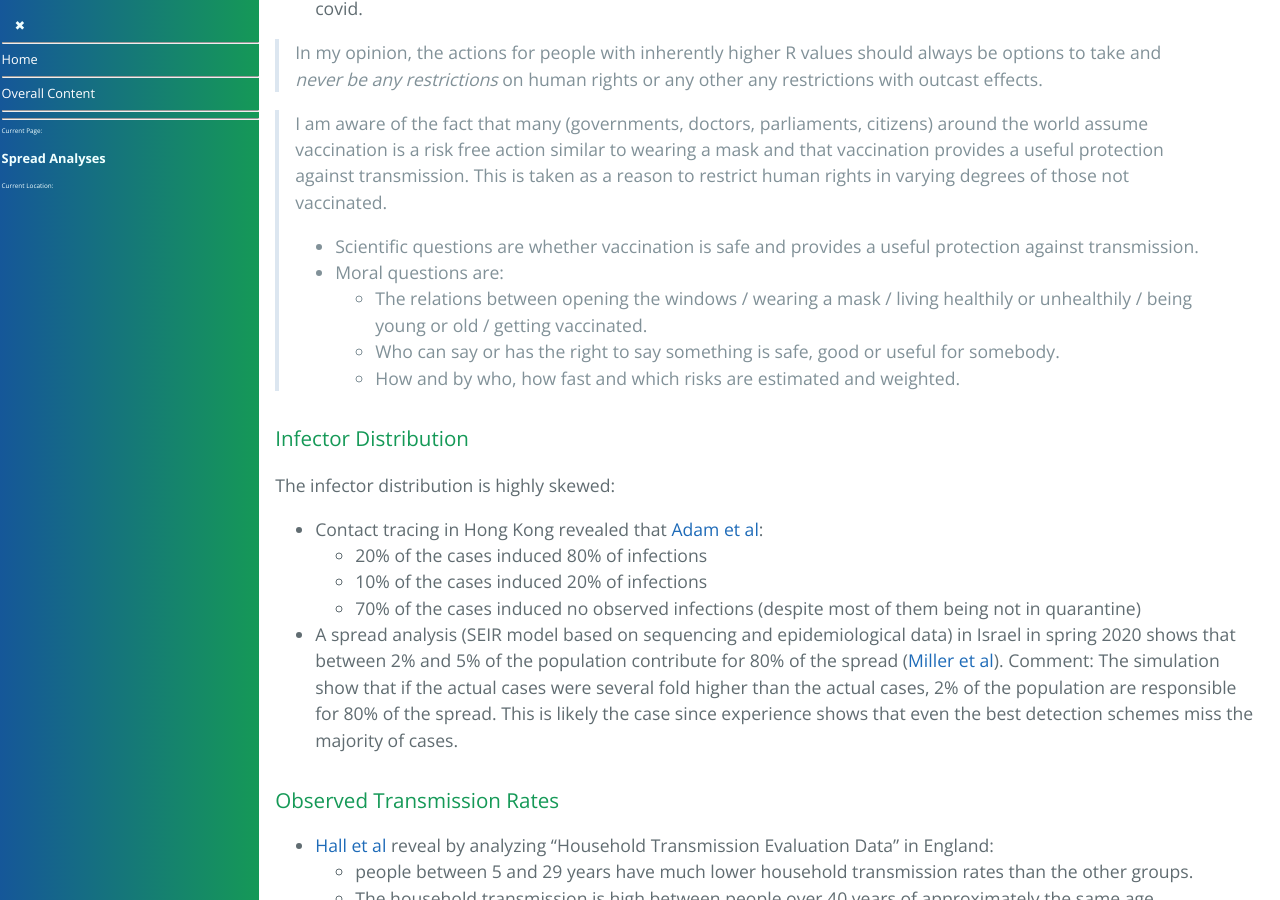
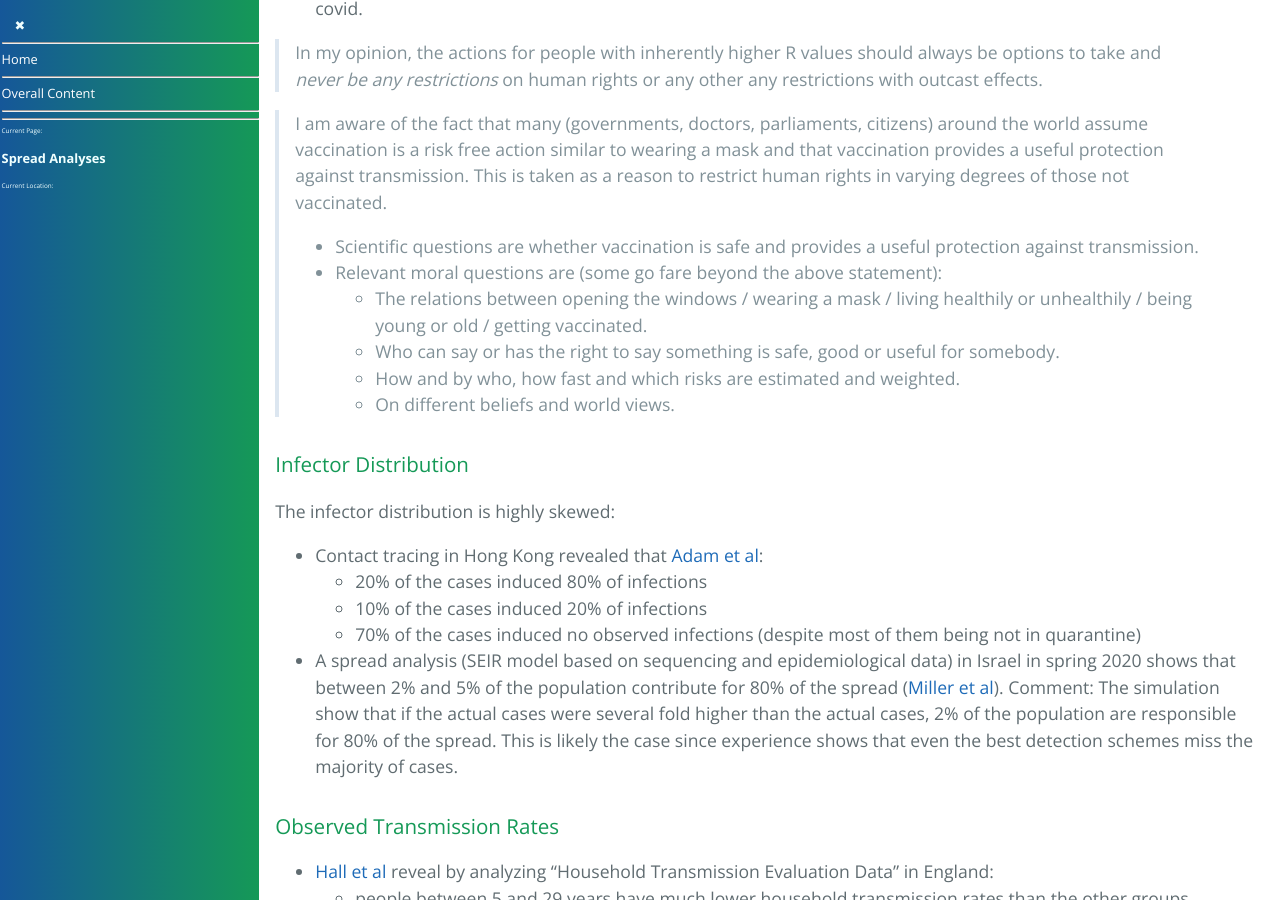
Before and after one commit to forestgrape/coronavirus, a Jekyll site: the page built from 5_epidemiological/spread_analyses.md, in a window 1280 px wide and 900 px high, scrolled down 19693 px. Built offline with Jekyll 4.4.1, drawn with Linux system fonts in a browser that asks for light colours; our own code applies the rules of GitHub Pages for plain Markdown files.

Commit message:
Update spread_analyses.md

```diff
--- a/5_epidemiological/spread_analyses.md
+++ b/5_epidemiological/spread_analyses.md
@@ -536,10 +536,11 @@ Knowing how transmissions are distributed, helps to set and fine-tune control me
 
 > I am aware of the fact that many (governments, doctors, parliaments, citizens) around the world assume vaccination is a risk free action similar to wearing a mask and that vaccination provides a useful protection against transmission. This is taken as a reason to restrict human rights in varying degrees of those not vaccinated.
 > * Scientific questions are whether vaccination is safe and provides a useful protection against transmission.
-> * Moral questions are:
+> * Relevant moral questions are (some go fare beyond the above statement):
 >   * The relations between opening the windows  / wearing a mask / living healthily or unhealthily / being young or old / getting vaccinated.
 >   * Who can say or has the right to say  something is safe, good or useful for somebody.
 >   * How and by who, how fast and which risks are estimated and weighted.
+>   * On different beliefs and world views.
 
 ### Infector Distribution
 The infector distribution is highly skewed:
```
